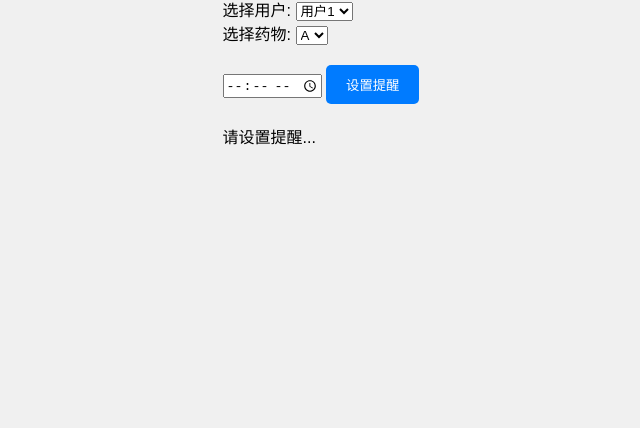
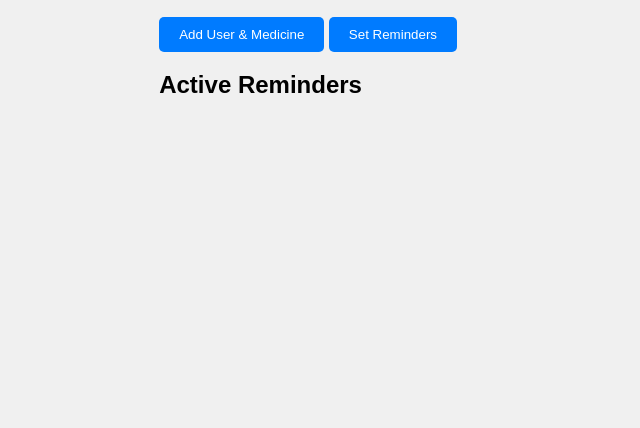
Before and after one commit to Gitnmhub/my-pepper-project, a plain HTML site: page index.html in a window 1280 px wide. Shown: the part 372-800 px from the top of the page, without its empty margins (319-959 px from the left). Drawn offline with Linux system fonts and the light colour scheme.

Commit message:
index.html

```diff
--- a/index.html
+++ b/index.html
@@ -3,45 +3,44 @@
 <head>
     <meta charset="UTF-8">
     <meta name="viewport" content="width=device-width, initial-scale=1.0">
-    <title>药物提醒器</title>
+    <title>Medication Reminder</title>
     <link rel="stylesheet" href="style.css">
 </head>
 <body>
+
+    <div class="clock-container" id="clock">
+        <div class="clock-face">
+            <div class="hand hour-hand" id="hourHand"></div>
+            <div class="hand minute-hand" id="minuteHand"></div>
+            <div class="hand second-hand" id="secondHand"></div>
+        </div>
+        <div class="digital-clock" id="digitalClock"></div>
+    </div>
+
+
     <div class="reminder-container">
-        <h1>药物提醒器</h1>
+        <h1>Medication Reminder</h1>
 
-        <!-- 用户选择 -->
-        <div class="user-selection">
-            <label for="userSelect">选择用户:</label>
-            <select id="userSelect">
-                <option value="用户1">用户1</option>
-                <option value="用户2">用户2</option>
-                <option value="用户3">用户3</option>
-            </select>
+        <!-- Users and Medicines Input -->
+        <div id="usersMedicinesContainer">
+            <!-- User & medicine inputs will be added here by JavaScript -->
         </div>
 
-        <!-- 药物选择 -->
-        <div class="medicine-selection">
-            <label for="medicineSelect">选择药物:</label>
-            <select id="medicineSelect">
-                <option value="A">A</option>
-                <option value="B">B</option>
-                <option value="C">C</option>
-            </select>
+        <!-- Add User & Medicine Button -->
+        <button id="addUserMedicineBtn">Add User & Medicine</button>
+
+        <!-- Set Reminder Button -->
+        <button id="setReminderBtn">Set Reminders</button>
+
+        <!-- Reminder Table -->
+        <div class="reminder-table">
+            <h2>Active Reminders</h2>
+            <div id="remindersList" class="reminders-list">
+                <!-- Reminder entries will be added here by JavaScript -->
+            </div>
         </div>
+    </div>
 
-        <!-- 时间输入 -->
-        <div class="time-input">
-            <input type="time" id="timeInput" placeholder="提醒时间">
-            <button id="setReminderBtn">设置提醒</button>
-        </div>
-
-        <!-- 提醒显示 -->
-        <div class="reminder-display" id="reminderDisplay">请设置提醒...</div>
-
-        <!-- 倒计时显示 -->
-        <div class="countdown-display" id="countdownDisplay"></div>
-    </div>
     <script src="script.js"></script>
 </body>
 </html>
```
